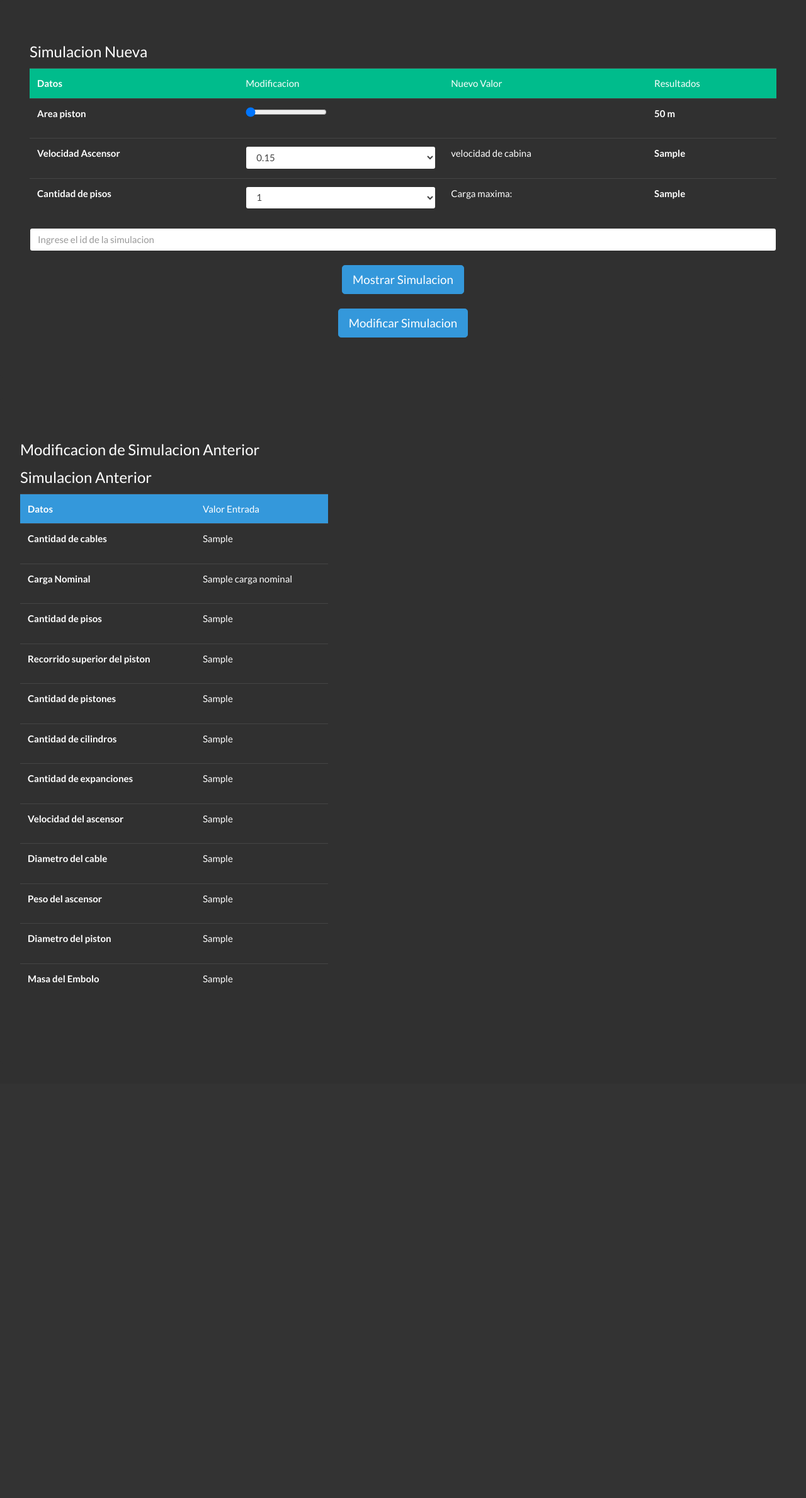
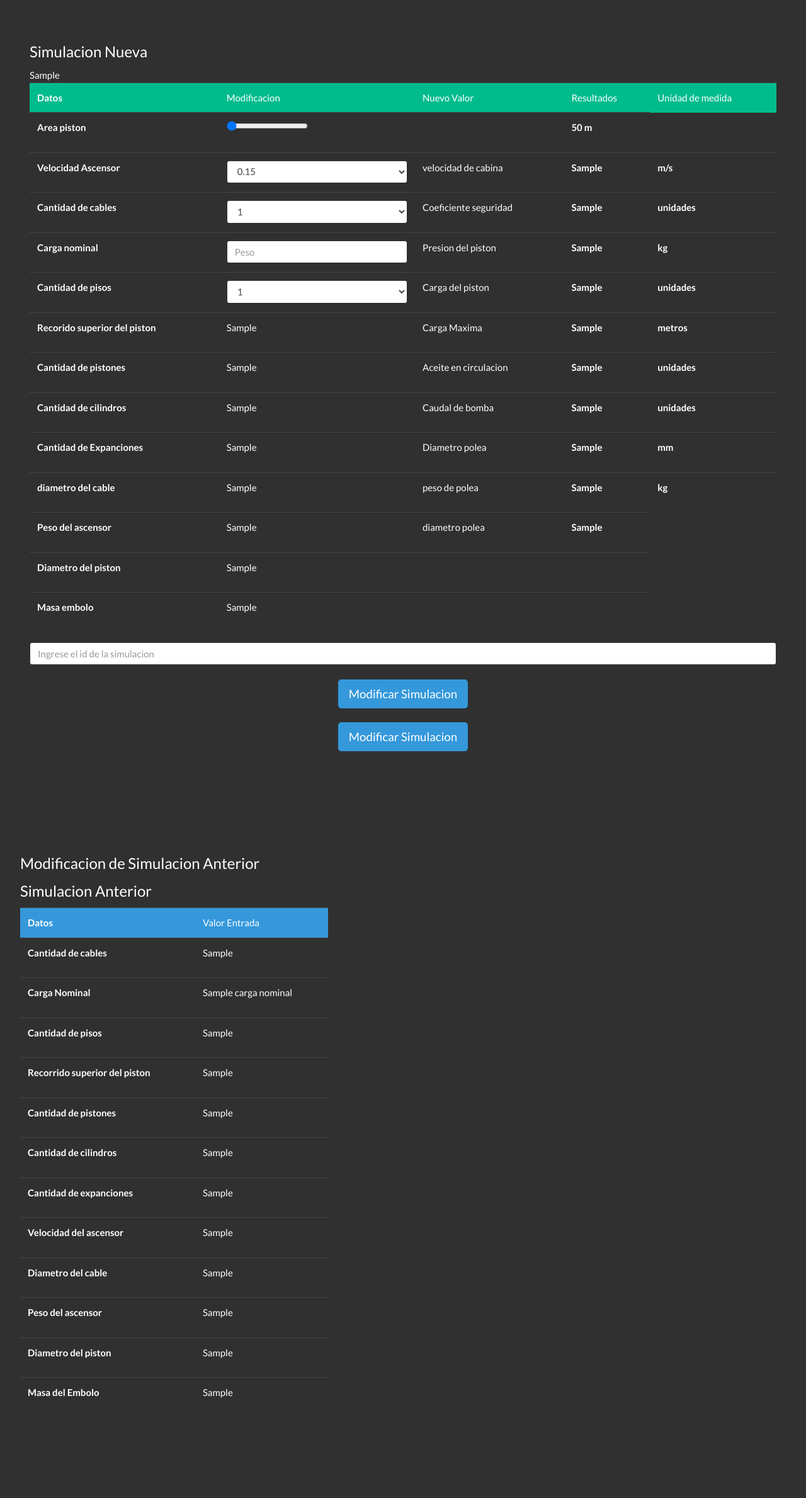
Before and after one commit to RicardoEstupinian/KRVS, a Django app: template templates/modificacion/index_modificacion.html in a window 1280 px wide. Shown: the part 60-2439 px from the top of the page at 63% size. Before the commit the page ends 1623 px from the top, so only its background shows below. Run offline with Django 3.2, Linux system fonts and the light colour scheme; tables that the repository leaves empty hold one stand-in row (values such as "Sample post"); the template is opened without the code that fills it: values that come from a table or form of the project are taken from there, most other values are stand-ins (such as "Sample title", 1, 10 or a date in 2020); some libraries are stand-ins or nearby versions; some web fonts are replaced.

Commit message:
Se generaron nuevos calculos en el template de modificacion

```diff
--- a/apps/simulacion/models.py
+++ b/apps/simulacion/models.py
@@ -5,7 +5,7 @@
 
 # Create your models here.
 class Simulador(models.Model):
-	numero_Cables = models.DecimalField(max_digits=4, decimal_places=2, default=0.00)
+	numero_Cables = models.FloatField(null=False)
 	carga_Nominal = models.FloatField(null=False)
 	recorrido_Cabina =  models.FloatField(null=False)
 	recorido_Superior_Piston  = models.FloatField(null=False)
--- a/apps/solicitud/forms.py
+++ b/apps/solicitud/forms.py
@@ -3,13 +3,26 @@
 
 
 velocidades= (
-		('1',0.15),
-		('2',0.30),
-		('3',0.45),
-		('4',0.60),
-		('5',0.75),
-		('6',0.90),
-		('7',1),
+		('0.15',0.15),
+		('0.30',0.30),
+		('0.45',0.45),
+		('0.60',0.60),
+		('0.75',0.75),
+		('0.90',0.90),
+		('1',1),
+	)
+
+cantidad = (
+		('1',1),
+		('2',2),
+		('3',3),
+		('4',4),
+		('5',5),
+		('6',6),
+		('7',7),
+		('8',8),
+		('9',9),
+		('10',10),
 	)
 
 pisos= (
@@ -72,8 +85,8 @@
 		# forms.select porque es una llave foranea
 
 		widgets = {
-			'numero_Cables': forms.TextInput(attrs={'class': 'form-control', 'placeholder':"cables"}),
-			'carga_Nominal': forms.TextInput(attrs={'class': 'form-control', 'placeholder':"peso"}),
+			'numero_Cables': forms.Select(attrs={'class': 'form-control', 'placeholder':"cables"}, choices	= cantidad	),
+			'carga_Nominal': forms.NumberInput(attrs={'class': 'form-control', 'placeholder':"Peso",'onkeypress':"return validar(event)",'id':"9",'onkeyup':"habilitar()",'onpaste':"return false"}),
 			'recorrido_Cabina': forms.Select(attrs={'class': 'form-control'},choices=pisos),
 			'recorido_Superior_Piston': forms.TextInput(attrs={'class': 'form-control', 'placeholder':"recorrido piston"}),
 			'cantidad_Pistones': forms.TextInput(attrs={'class': 'form-control', 'placeholder':"Pistones"}),
--- a/templates/modificacion/index_modificacion.html
+++ b/templates/modificacion/index_modificacion.html
@@ -4,6 +4,7 @@
 {%endblock%}
 <div class="jumbotron">
     <form method="POST">
+        {% csrf_token %}
         <div class="col-sm-12">
             <legend>
                 Simulacion Nueva
@@ -21,6 +22,9 @@
                     </td>
                     <td>
                         Resultados
+                    </td>
+                    <td>
+                        Unidad de medida
                     </td>
                 </tr>
                 <tr>
@@ -55,31 +59,218 @@
                     <th>
                         {{velocidad_P}}
                     </th>
+                    <th>
+                        m/s
+                    </th>
                 </tr>
                 <tr>
                     <th>
                         <p>
-                            Cantidad de pisos
+                            Cantidad de cables
+                        </p>
+                    </th>
+                    <td>
+                       {{form.numero_Cables}}
+                    </td>
+                    <td>
+                        Coeficiente seguridad
+                    </td>
+                    <th>
+                        {{coeficiente_Seg}}
+                    </th>
+                    <th>
+                        unidades
+                    </th>
+                </tr>
+                <tr>
+                    <th>
+                        <p>
+                            Carga nominal
+                        </p>
+                    </th>
+                    <td>
+                       {{form.carga_Nominal}}
+                    </td>
+                    <td>
+                        Presion del piston
+                    </td>
+                    <th>
+                        {{presion_Embolo}}
+                    </th>
+                    <th>
+                        kg
+                    </th>
+                </tr>
+                <tr>
+                    <th>
+                        <p>
+                           Cantidad de pisos
                         </p>
                     </th>
                     <td>
                        {{form.recorrido_Cabina}}
                     </td>
                     <td>
-                        Carga maxima:
+                        Carga del piston
                     </td>
                     <th>
-                        {{presion_Embolo}}
+                        {{carga_Piston}}
+                    </th>
+                    <th>
+                        unidades
                     </th>
                 </tr>
+                <tr>
+                    <th>
+                        <p>
+                          Recorido superior del piston
+                        </p>
+                    </th>
+                    <td>
+                       {{Recorrido_Superior_Piston}}
+                    </td>
+                    <td>
+                        Carga Maxima
+                    </td>
+                    <th>
+                        {{carga_Maxima}}
+                    </th>
+                    <th>
+                        metros
+                    </th>
+                </tr>
+                <tr>
+                    <th>
+                        <p>
+                          Cantidad de pistones
+                        </p>
+                    </th>
+                    <td>
+                       {{cantidad_Pistones}}
+                    </td>
+                    <td>
+                        Aceite en circulacion
+                    </td>
+                    <th>
+                        {{aceite_Circulacion}}
+                    </th>
+                    <th>
+                        unidades
+                    </th>
+                </tr>
+                <tr>
+                    <th>
+                        <p>
+                          Cantidad de cilindros
+                        </p>
+                    </th>
+                    <td>
+                       {{cantidad_Cilindros}}
+                    </td>
+                    <td>
+                        Caudal de bomba
+                    </td>
+                    <th>
+                        {{caudal_Bomba}}
+                    </th>
+                    <th>
+                        unidades
+                    </th>
+                </tr>
+                <tr>
+                    <th>
+                        <p>
+                          Cantidad de Expanciones
+                        </p>
+                    </th>
+                    <td>
+                       {{numero_Expanciones}}
+                    </td>
+                    <td>
+                        Diametro polea
+                    </td>
+                    <th>
+                        {{diametro_Polea}}
+                    </th>
+                    <th>
+                        mm
+                    </th>
+                </tr>
+                <tr>
+                    <th>
+                        <p>
+                          diametro del cable
+                        </p>
+                    </th>
+                    <td>
+                       {{diametro_Cable}}
+                    </td>
+                    <td>
+                        peso de polea
+                    </td>
+                    <th>
+                        {{peso_Polea}}
+                    </th>
+                    <th>
+                        kg
+                    </th>
+                </tr>
+                <tr>
+                    <th>
+                        <p>
+                          Peso del ascensor
+                        </p>
+                    </th>
+                    <td>
+                       {{peso_Ascensor}}
+                    </td>
+                    <td>
+                        diametro polea
+                    </td>
+                    <th>
+                        {{diametro_Polea}}
+                    </th>
+                    {{mm}}
+                </tr>
+                <tr>
+                    <th>
+                        <p>
+                          Diametro del piston
+                        </p>
+                    </th>
+                    <td>
+                       {{diametro_Piston}}
+                    </td>
+                    <td>
 
+                    </td>
+                    <th>
+
+                    </th>
+                </tr>
+                <tr>
+                    <th>
+                        <p>
+                          Masa embolo
+                        </p>
+                    </th>
+                    <td>
+                       {{masa_Embolo}}
+                    </td>
+                    <td>
+
+                    </td>
+                    <th>
+
+                    </th>
+                </tr>
             </table>
 
             {{form.usuario}}
             <br>
             <div align="center" class="col-12">
             <button type="submit" class="btn btn-info btn-lg btn-responsive" id="btnsimular" name="btnsimular" />
-            <span class="glyphicon glyphicon"></span> Mostrar Simulacion</button>
+            <span class="glyphicon glyphicon"></span> Modificar Simulacion</button>
             <br>
             <br>
             <div align="center" class="col-12">
```
Also changed, not shown: apps/solicitud/views.py (+71 -9 lines).
